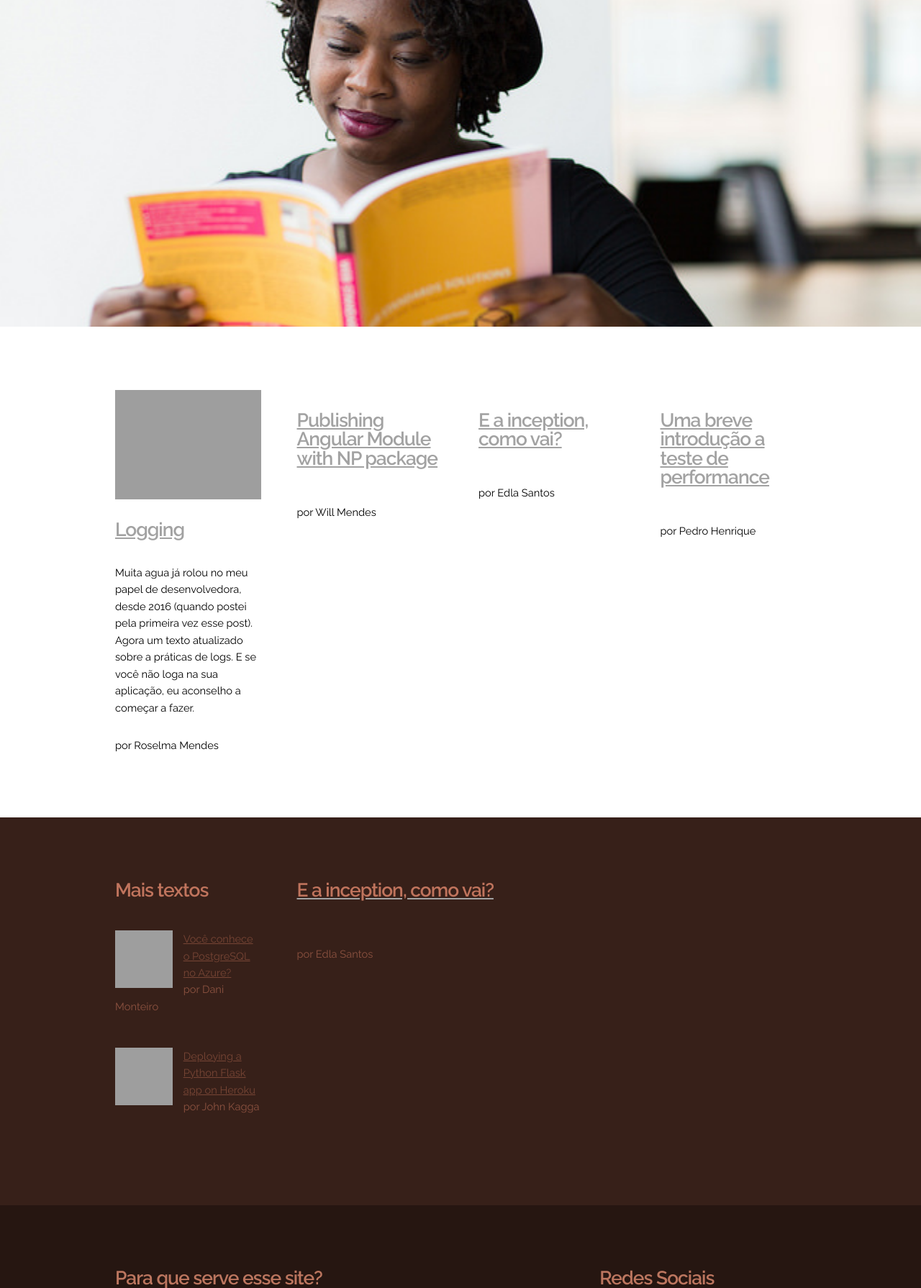
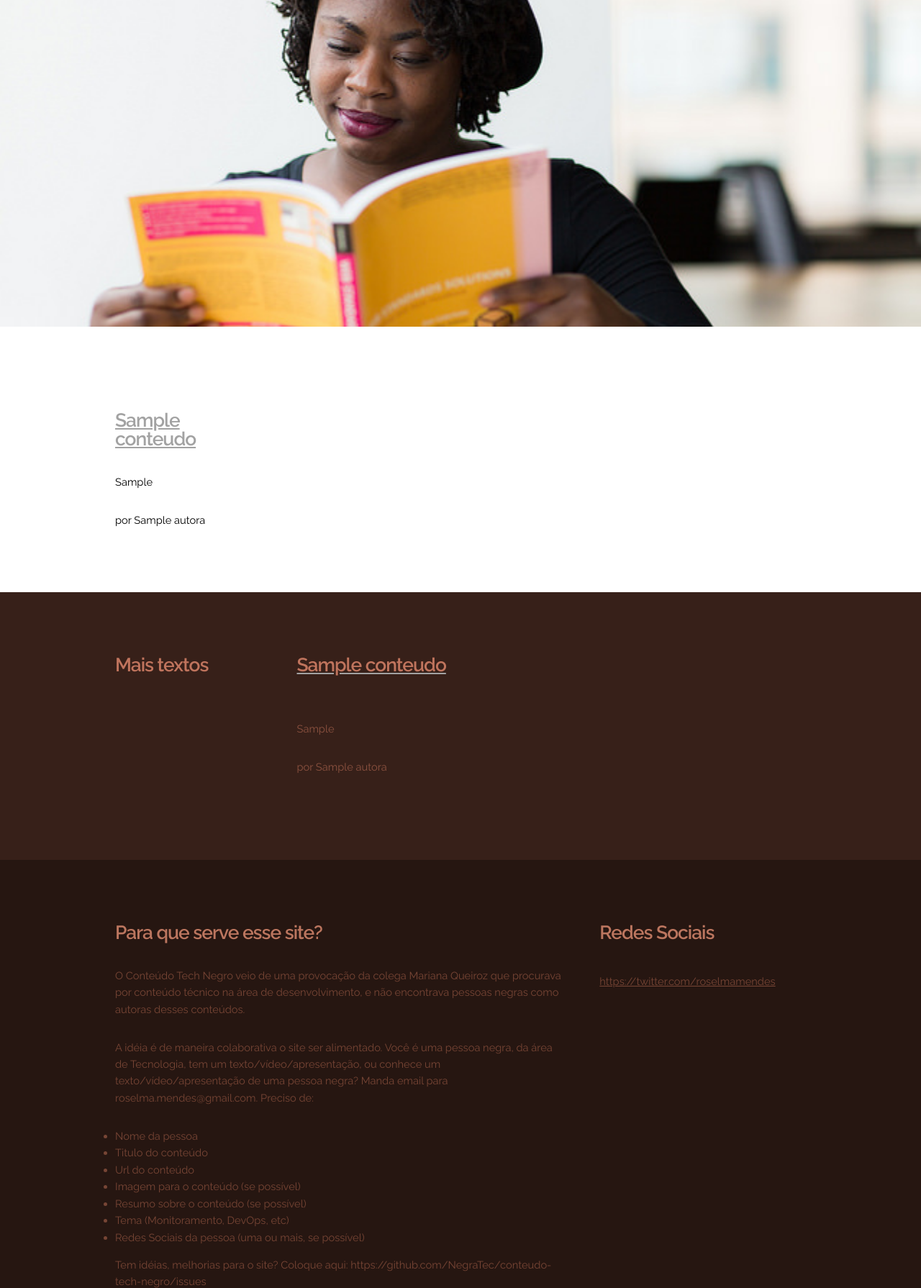
Before and after one commit to NegraTec/conteudo-tech-negro, a Flask app: page / in a window 1280 px wide. Shown: the part 177-1967 px from the top of the page at 72% size. Run offline with Flask 2, Linux system fonts and the light colour scheme; tables that the repository leaves empty hold one stand-in row (values such as "Sample post"); some libraries are stand-ins or nearby versions; grey boxes are pictures that could not be loaded.

Commit message:
Adiciona Flask SQLAlchemy.

```diff
--- a/app.py
+++ b/app.py
@@ -1,68 +1,75 @@
 from flask import Flask, render_template
 import random
+from flask_sqlalchemy import SQLAlchemy
 app = Flask(__name__)
+
+app.config['SQLALCHEMY_DATABASE_URI'] = 'postgresql+psycopg2://postgres:postgres@db:5432/conteudonegro'
+db = SQLAlchemy(app)
+
+
+class Autora(db.Model):
+
+    id = db.Column(db.Integer, primary_key=True)
+    nome = db.Column(db.String(250), nullable=False)
+    redes_sociais = db.Column(db.String(250))
+
+    def __init__(self, nome, redes_sociais):
+        self.nome = nome
+        self.redes_sociais = redes_sociais
+
+    def __repr__(self):
+        return '<Autora %r>' % self.nome
+
+
+class Conteudo(db.Model):
+
+    id = db.Column(db.Integer, primary_key=True)
+    titulo = db.Column(db.String(250))
+    url = db.Column(db.String(250))
+    resumo = db.Column(db.String(250), nullable=False)
+    data_adicao = db.Column(db.Date)
+    autora_id = db.Column(db.Integer, db.ForeignKey('autora.id'))
+    autora = db.relationship('Autora')
+    # tema = db.Column(db.String(250))
+    # tipo_conteudo = db.Column(db.String(250))
+    # imagem = db.Column(db.String(250))
+
+    def __init__(self, titulo, url, resumo, data_adicao, autora):
+        self.titulo = titulo
+        self.url = url
+        self.resumo = resumo
+        self.data_adicao = data_adicao
+        self.autora = autora
+
+    def __repr__(self):
+        return '<Conteudo %r>' % self.titulo
+
+
+db.create_all()
+
+
+def criar_conteudo_view(conteudos):
+    conteudo_view = []
+    for conteudo in conteudos:
+        autora = Autora.query.filter_by(id=conteudo.autora_id).first()
+        conteudo_view.append(
+            {
+                'titulo': conteudo.titulo,
+                'url': conteudo.url,
+                'resumo': conteudo.resumo,
+                'nome': autora.nome
+            }
+        )
+
+    return conteudo_view
+
 
 @app.route("/")
 def index():
-    conteudos = [
-        {
-            'nome': 'Roselma Mendes',
-            'url': 'https://roselmamendes.github.io/tec/auditoria/',
-            'titulo': 'Logging',
-            'imagem': 'https://roselmamendes.github.io/images//logging/print-log.png',
-            'resumo': 'Muita agua já rolou no meu papel de desenvolvedora, desde 2016 (quando postei pela primeira vez esse post). Agora um texto atualizado sobre a práticas de logs. E se você não loga na sua aplicação, eu aconselho a começar a fazer.',
-            'tema': 'Monitoramento',
-            'redes_sociais': 'twitter: roselmamendes',
-            'data_adicao': '11/11/2018',
-            'tipo_conteudo': 'texto'
-        },
-        {
-            'nome': 'Will Mendes',
-            'url': 'https://medium.com/@willmendesneto/publishing-angular-module-with-np-package-68d6c0650368',
-            'titulo': 'Publishing Angular Module with NP package',
-            'imagem': '',
-            'resumo': '',
-            'tema': 'Frontend',
-            'redes_sociais': 'twitter: willmendesneto'
-        },
-        {
-            'nome': 'Edla Santos',
-            'url': 'https://medium.com/@edlasantos/quando-voc%C3%AA-assume-um-projeto-%C3%A9-pensado-em-v%C3%A1rias-coisas-b4351a13309a',
-            'imagem': '',
-            'resumo': '',
-            'tema': 'Agilidade',
-            'titulo': 'E a inception, como vai?',
-            'redes_sociais': 'twitter: edladossantos1'
-        },
-        {
-            'nome': 'Pedro Henrique',
-            'url': 'https://medium.com/@pedrro/uma-breve-introdu%C3%A7%C3%A3o-a-teste-de-performance-31e788337157',
-            'imagem': '',
-            'resumo': '',
-            'tema': 'Testes',
-            'titulo': 'Uma breve introdução a teste de performance',
-            'redes_sociais': 'twitter: pedrohns_'
-        },
-        {
-            'nome': 'Dani Monteiro',
-            'url': 'http://db4beginners.com/blog/postgresql-no-azure/',
-            'titulo': 'Você conhece o PostgreSQL no Azure?',
-            'imagem': 'http://db4beginners.com/wp-content/uploads/2018/11/ball-bright-close-up-207489-1-800x450.jpg',
-            'resumo': '',
-            'tema': 'Banco de Dados',
-            'redes_sociais': 'twitter: DaniMonteiroDBA'
-        },
-        {
-            'nome': 'John Kagga',
-            'url': 'https://medium.com/the-andela-way/deploying-a-python-flask-app-to-heroku-41250bda27d0',
-            'titulo': 'Deploying a Python Flask app on Heroku',
-            'imagem': 'https://cdn-images-1.medium.com/max/1760/1*FMvHG0OBg1K-qlixcCI-NA.png',
-            'resumo': '',
-            'tema': 'Desenvolvimento Web',
-            'redes_sociais': 'medium: johnkagga',
-            'data_adicao': '11/11/2018',
-            'tipo_conteudo': 'texto'
-        }
-    ]
-    destaque = random.choice(conteudos)
-    return render_template('index.html', conteudos=conteudos, destaque=destaque)
+    conteudos = Conteudo.query.all()
+
+    conteudo_view = criar_conteudo_view(conteudos)
+
+    destaque = random.choice(conteudo_view) if conteudos else None
+
+    return render_template('index.html', conteudos=conteudo_view, destaque=destaque)
--- a/requirements.txt
+++ b/requirements.txt
@@ -1,4 +1,4 @@
 flask==1.0.2
 gunicorn==19.9.0
-SQLAlchemy==1.2.14
 psycopg2==2.7.6.1
+Flask-SQLAlchemy==2.3.2
--- a/templates/index.html
+++ b/templates/index.html
@@ -94,6 +94,7 @@
 						</section>
 					</div>
 
+					{% if destaque %}
 					<div class="6u">
 						<section>
 							<header>
@@ -104,6 +105,7 @@
 							<p>por {{ destaque.nome }}</p>
 						</section>
 					</div>
+					{% endif %}
 				</div>
 			</div>
 		</div>
```
Also changed, not shown: dados-exemplos.json (added, +60 -0 lines).
